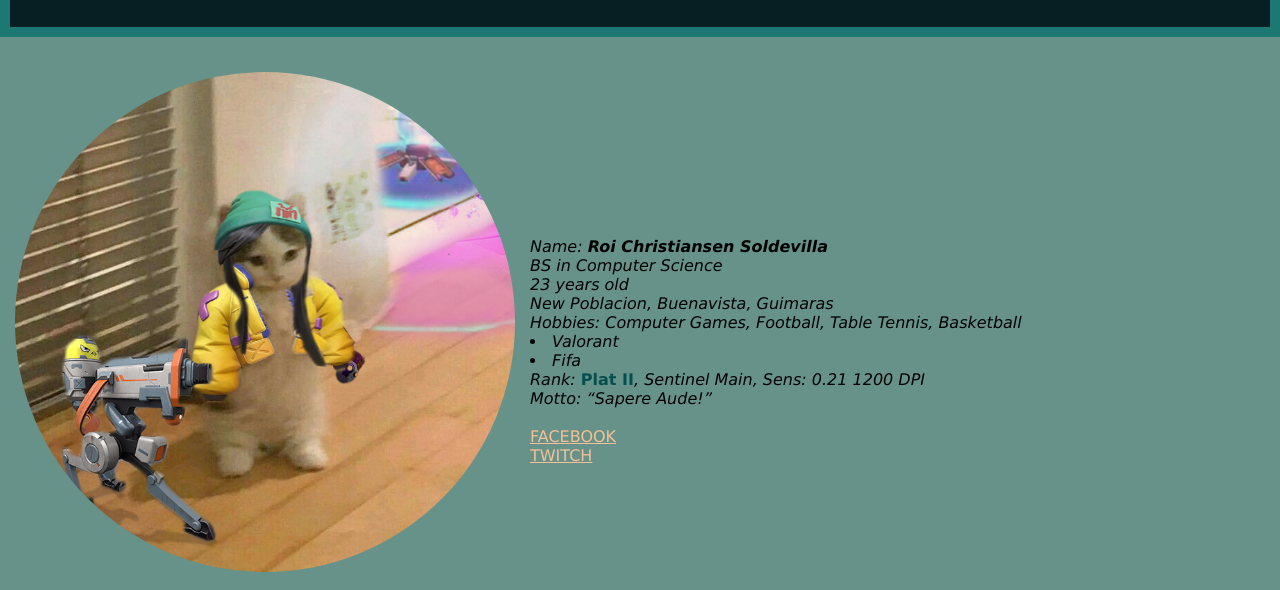
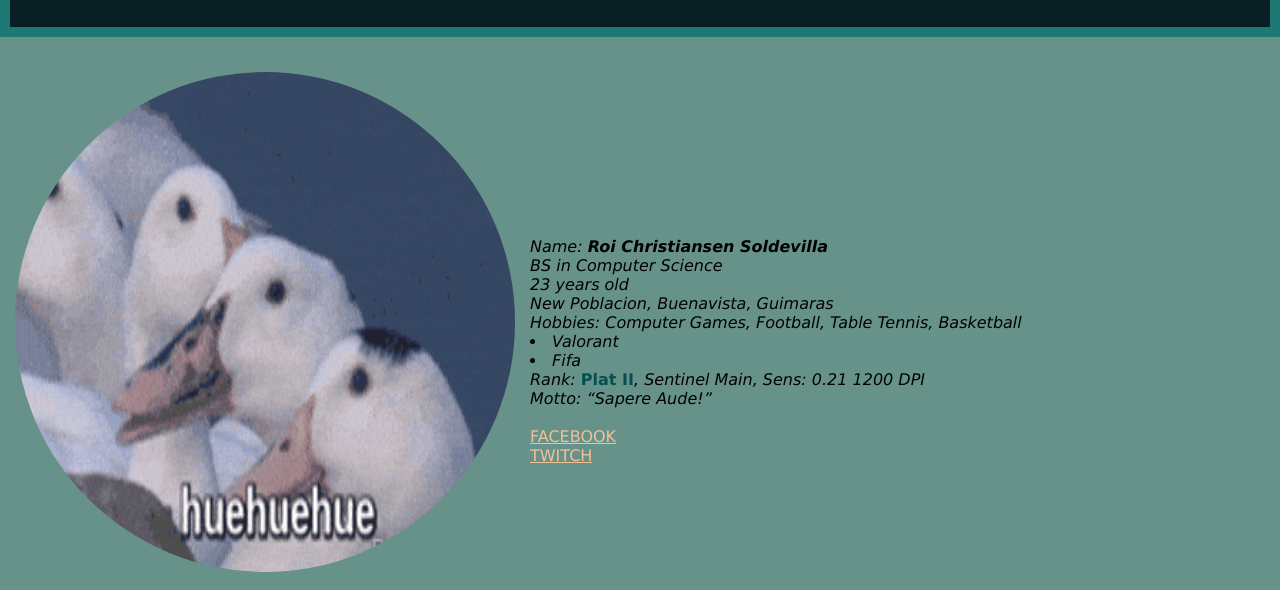
Before and after one commit to chansen0515/github-training, a plain HTML site: page index.html in a window 1280 px wide. Shown: the part 137-727 px from the top of the page. Drawn offline with Linux system fonts and the light colour scheme.

Commit message:
added img folder and change image to gif

```diff
--- a/index.html
+++ b/index.html
@@ -31,7 +31,7 @@
 
     <div class ="img">
       <!-- html images -->
-        <img src="picture.png" alt = "May contain a picture of a cat killjoy" width="500" height="500">
+        <img src="img/hue.gif" alt="May contain a picture of a cat killjoy" width="500" height="500">
 
     </div>
 
```
Also changed, not shown: img/hue.gif (added).
